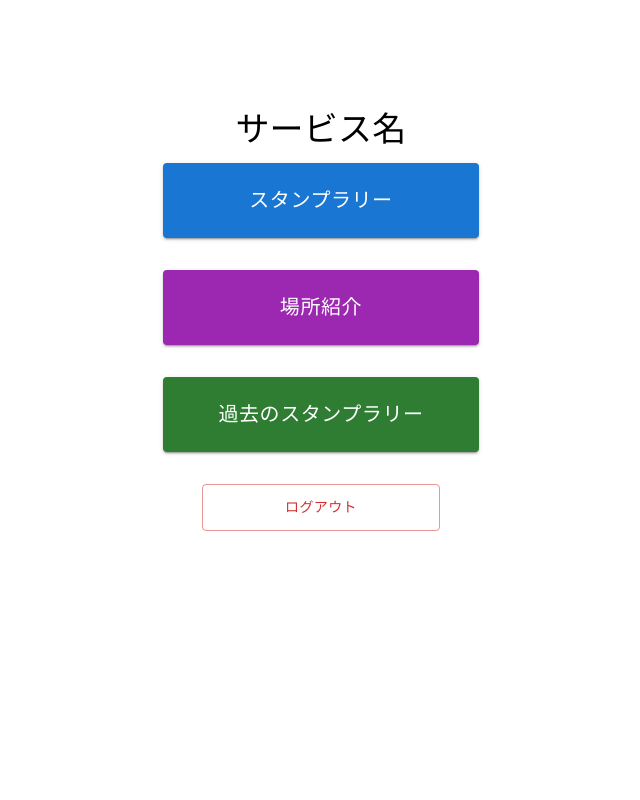
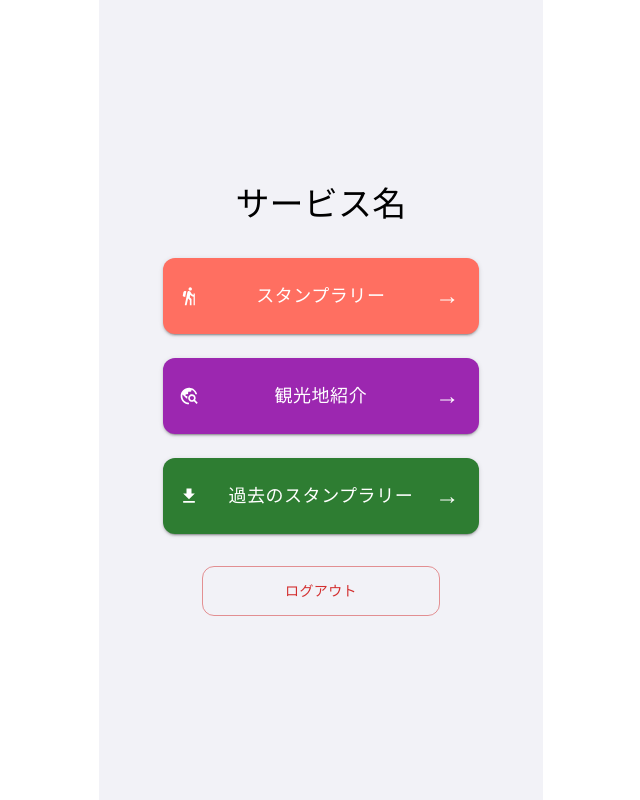
Before and after one commit to ku6kaw/digital-stamp-rally-app, a React (Create React App) app: page /home in a window 1280 px wide. Shown: the whole page, without its empty margins (319-959 px from the left). Built offline with nearby package versions, Linux system fonts and the light colour scheme.

Commit message:
fix spots_list style

```diff
--- a/src/pages/HomePage.tsx
+++ b/src/pages/HomePage.tsx
@@ -1,7 +1,10 @@
 import React from 'react';
 import { useNavigate } from 'react-router-dom';
 import api from '../services/api'; // axiosインスタンス
-import { Button, Box, Typography, Container } from '@mui/material';
+import { Button, Box, Typography, Container, IconButton } from '@mui/material';
+import HikingIcon from '@mui/icons-material/Hiking';
+import TravelExploreIcon from '@mui/icons-material/TravelExplore';
+import DownloadIcon from '@mui/icons-material/Download';
 
 const HomePage: React.FC = () => {
   const navigate = useNavigate();
@@ -12,82 +15,91 @@ const HomePage: React.FC = () => {
   // スタンプラリーページに遷移する処理
   const goToFeature1 = async () => {
     try {
-      // バックエンドにユーザーIDを送信し、未完了のスタンプラリーがあるか確認
       const response = await api.post('/api/check_stamp_rally', { userId });
-
-      // バックエンドからのレスポンスに応じてページ遷移
       if (response.data.hasIncompleteStampRally) {
-        navigate('/stamp_rally'); // スタンプラリーページに遷移
+        navigate('/stamp_rally');
       } else {
-        navigate('/generate_route'); // 経路生成ページに遷移
+        navigate('/generate_route');
       }
     } catch (error) {
       console.error('Error checking stamp rally status:', error);
-      // エラーハンドリング
     }
   };
 
   // ログアウト処理
   const handleLogout = () => {
-    // ログアウト処理を実装（例：トークンの削除など）
     navigate('/');
   };
 
   // 他のページへの遷移
   const goToFeature2 = () => {
-    navigate('/spots');  // 場所紹介ページへ遷移
+    navigate('/spots');
   };
 
   const goToFeature3 = () => {
-    navigate('/past_stamp_rally');  // 過去のスタンプラリーページへ遷移
+    navigate('/past_stamp_rally');
   };
 
   return (
-    <Container maxWidth="xs">
-      <Box
-        display="flex"
-        flexDirection="column"
-        alignItems="center"
-        height="80vh"  // 高さを調整
-        justifyContent="center"  // 中央に配置
-      >
-        <Typography variant="h4" component="h1" gutterBottom>
+    <Container maxWidth="xs" sx={{ backgroundColor: '#F2F2F7', height: '100vh', display: 'flex', flexDirection: 'column', justifyContent: 'center', alignItems: 'center' }}>
+      <Typography variant="h4" component="h1" gutterBottom sx={{ mb: 4 }}>
         サービス名
       </Typography>
 
-        <Box
-          display="flex"
-          flexDirection="column"
-          alignItems="center"
-          gap={2}  // ボタンの間のスペース
-          width="100%"
-        >
+      <Box display="flex" flexDirection="column" alignItems="center" width="100%" gap={3}>
         <Button
           variant="contained"
           color="primary"
           fullWidth
+          startIcon={<HikingIcon />}  // アイコンを追加
           onClick={goToFeature1}
-            sx={{ mb: 2, padding: '20px', width: '80%', fontSize: '20px' }}
+          sx={{
+            backgroundColor: '#FF6F61',
+            borderRadius: '12px',
+            padding: '20px',
+            fontSize: '18px',
+            justifyContent: 'space-between',
+            width: '80%',
+          }}
         >
           スタンプラリー
+          <Typography component="span" sx={{ fontSize: '24px' }}>→</Typography>
         </Button>
+
         <Button
           variant="contained"
           color="secondary"
           fullWidth
+          startIcon={<TravelExploreIcon />}  // アイコンを追加
           onClick={goToFeature2}
-            sx={{ mb: 2, padding: '20px', width: '80%', fontSize: '20px' }}
+          sx={{
+            borderRadius: '12px',
+            padding: '20px',
+            fontSize: '18px',
+            justifyContent: 'space-between',
+            width: '80%',
+          }}
         >
-            場所紹介
+          観光地紹介
+          <Typography component="span" sx={{ fontSize: '24px' }}>→</Typography>
         </Button>
+
         <Button
           variant="contained"
           color="success"
           fullWidth
+          startIcon={<DownloadIcon />}  // アイコンを追加
           onClick={goToFeature3}
-            sx={{ padding: '20px', width: '80%', fontSize: '20px' }}
+          sx={{
+            borderRadius: '12px',
+            padding: '20px',
+            fontSize: '18px',
+            justifyContent: 'space-between',
+            width: '80%',
+          }}
         >
           過去のスタンプラリー
+          <Typography component="span" sx={{ fontSize: '24px' }}>→</Typography>
         </Button>
       </Box>
 
@@ -96,11 +108,10 @@ const HomePage: React.FC = () => {
         color="error"
         fullWidth
         onClick={handleLogout}
-          sx={{ mt: 4, padding: '10px', width: '60%' }}  // ログアウトボタンに少し余白を追加
+        sx={{ mt: 4, padding: '12px', width: '60%', borderRadius: '12px' }}  // ログアウトボタンに丸みを追加
       >
         ログアウト
       </Button>
-      </Box>
     </Container>
   );
 };
--- a/src/pages/SpotListPage.tsx
+++ b/src/pages/SpotListPage.tsx
@@ -1,60 +1,138 @@
 import React, { useState, useEffect } from 'react';
 import { useNavigate } from 'react-router-dom';
+import axios from 'axios';
+import { Card, CardMedia, CardContent, Typography, Grid, Container, Box, IconButton, ToggleButton, ToggleButtonGroup } from '@mui/material';
+import ListIcon from '@mui/icons-material/ViewList';
+import GridOnIcon from '@mui/icons-material/GridView';
 
-// 仮の場所データ
-const mockSpots = [
-  { id: 1, name: 'かくかくしかじか1', thumbnail: 'thumbnail1.jpg' },
-  { id: 2, name: 'かくかくしかじか2', thumbnail: 'thumbnail2.jpg' },
-  { id: 3, name: 'かくかくしかじか3', thumbnail: 'thumbnail3.jpg' },
+// Spotデータの型を定義
+interface Spot {
+  spot_id: string;
+  name: string;
+  thumbnail_url: string;
+}
+
+// 仮の観光地データ
+const mockSpots: Spot[] = [
+  {
+    spot_id: "101",
+    name: "観光地A",
+    thumbnail_url: "https://img-www.knt.co.jp/travelguide/kokunai/image/travelguide_018_17.jpg"
+  },
+  {
+    spot_id: "102",
+    name: "観光地B",
+    thumbnail_url: "https://img01.jalannews.jp/img/2019/02/20221205_kokunairyoko_29.jpg"
+  },
+  {
+    spot_id: "103",
+    name: "観光地C",
+    thumbnail_url: "https://news.tiiki.jp/data/img/articleContents/number/4813/24845302_s_1671945880.jpeg"
+  },
+  {
+    spot_id: "104",
+    name: "観光地D",
+    thumbnail_url: "https://www.agoda.com/wp-content/uploads/2020/05/Ohori-Park-lake-what-to-do-in-fukuoka-Japan.jpg"
+  },
+  {
+    spot_id: "105",
+    name: "観光地E",
+    thumbnail_url: "https://encrypted-tbn0.gstatic.com/images?q=tbn:ANd9GcTMasVncbPsTpjUBuEWJU8_XlxbASR722lndA&s"
+  },
+  {
+    spot_id: "106",
+    name: "観光地F",
+    thumbnail_url: "https://www.his-j.com/sightseeing/images/top_rank_02.jpg"
+  }
 ];
 
 const SpotListPage: React.FC = () => {
-  const [spots, setSpots] = useState(mockSpots); // 初期データとして仮のデータをセット
+  const [spots, setSpots] = useState<Spot[]>(mockSpots);
+  const [viewMode, setViewMode] = useState<'grid' | 'list'>('grid'); // 表示モードを管理
   const navigate = useNavigate();
 
+  // 表示モードの切り替え
+  const handleViewModeChange = (_event: React.MouseEvent<HTMLElement>, newViewMode: 'grid' | 'list') => {
+    if (newViewMode !== null) {
+      setViewMode(newViewMode);
+    }
+  };
+
   // 各場所をクリックした時の処理
-  const handleSpotClick = (spotId: number) => {
+  const handleSpotClick = (spotId: string) => {
     navigate(`/spot_detail/${spotId}`);
   };
 
   return (
-    <div style={containerStyle}>
-      <h1>場所紹介</h1>
-      <ul style={listStyle}>
+    <Container maxWidth="md">
+      <Box display="flex" justifyContent="space-between" alignItems="center" mt={4}>
+        <Typography variant="h4" component="h1">
+          観光地紹介
+        </Typography>
+
+        {/* ビューの切り替えボタン */}
+        <ToggleButtonGroup
+          value={viewMode}
+          exclusive
+          onChange={handleViewModeChange}
+          aria-label="view mode"
+        >
+          <ToggleButton value="grid" aria-label="grid view">
+            <GridOnIcon />
+          </ToggleButton>
+          <ToggleButton value="list" aria-label="list view">
+            <ListIcon />
+          </ToggleButton>
+        </ToggleButtonGroup>
+      </Box>
+
+      {viewMode === 'grid' ? (
+        <Grid container spacing={3} mt={2}>
         {spots.map((spot) => (
-          <li key={spot.id} style={listItemStyle} onClick={() => handleSpotClick(spot.id)}>
-            <img src={spot.thumbnail} alt={spot.name} style={thumbnailStyle} />
-            <span>{spot.name}</span>
-          </li>
+          <Grid item xs={6} sm={6} md={6} key={spot.spot_id}>
+            <Card onClick={() => handleSpotClick(spot.spot_id)} sx={{ cursor: 'pointer' }}>
+              <CardMedia
+                component="img"
+                height="140"
+                image={spot.thumbnail_url}
+                alt={spot.name}
+              />
+              <CardContent>
+                <Typography variant="h6" component="div">
+                  {spot.name}
+                </Typography>
+              </CardContent>
+            </Card>
+          </Grid>
         ))}
-      </ul>
-    </div>
+      </Grid>
+
+      ) : (
+        <Box mt={2}>
+          {spots.map((spot) => (
+            <Card
+              key={spot.spot_id}
+              onClick={() => handleSpotClick(spot.spot_id)}
+              sx={{ cursor: 'pointer', mb: 2, display: 'flex', alignItems: 'center' }}
+            >
+              <CardMedia
+                component="img"
+                height="80"
+                image={spot.thumbnail_url}
+                alt={spot.name}
+                sx={{ width: 80 }}
+              />
+              <CardContent>
+                <Typography variant="h6" component="div">
+                  {spot.name}
+                </Typography>
+              </CardContent>
+            </Card>
+          ))}
+        </Box>
+      )}
+    </Container>
   );
 };
 
-// スタイル
-const containerStyle: React.CSSProperties = {
-  textAlign: 'center',
-  marginTop: '50px',
-};
-
-const listStyle: React.CSSProperties = {
-  listStyleType: 'none',
-  padding: 0,
-};
-
-const listItemStyle: React.CSSProperties = {
-  display: 'flex',
-  alignItems: 'center',
-  padding: '10px',
-  cursor: 'pointer',
-  borderBottom: '1px solid #ccc',
-};
-
-const thumbnailStyle: React.CSSProperties = {
-  width: '50px',
-  height: '50px',
-  marginRight: '10px',
-};
-
 export default SpotListPage;
```
Lines whose indentation alone changed are shown as unchanged.
